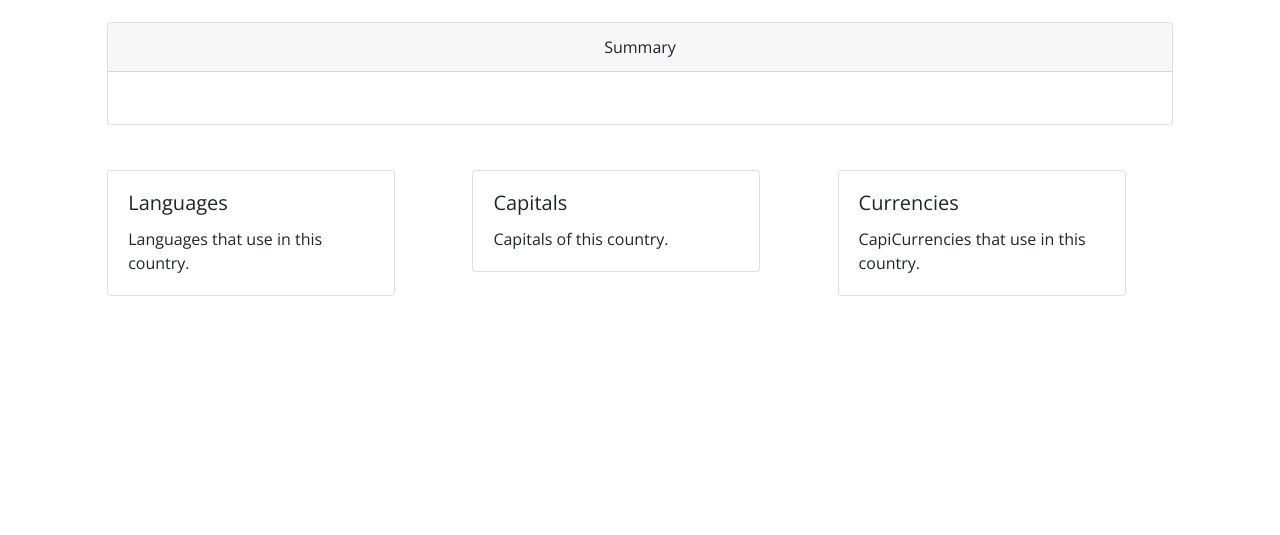
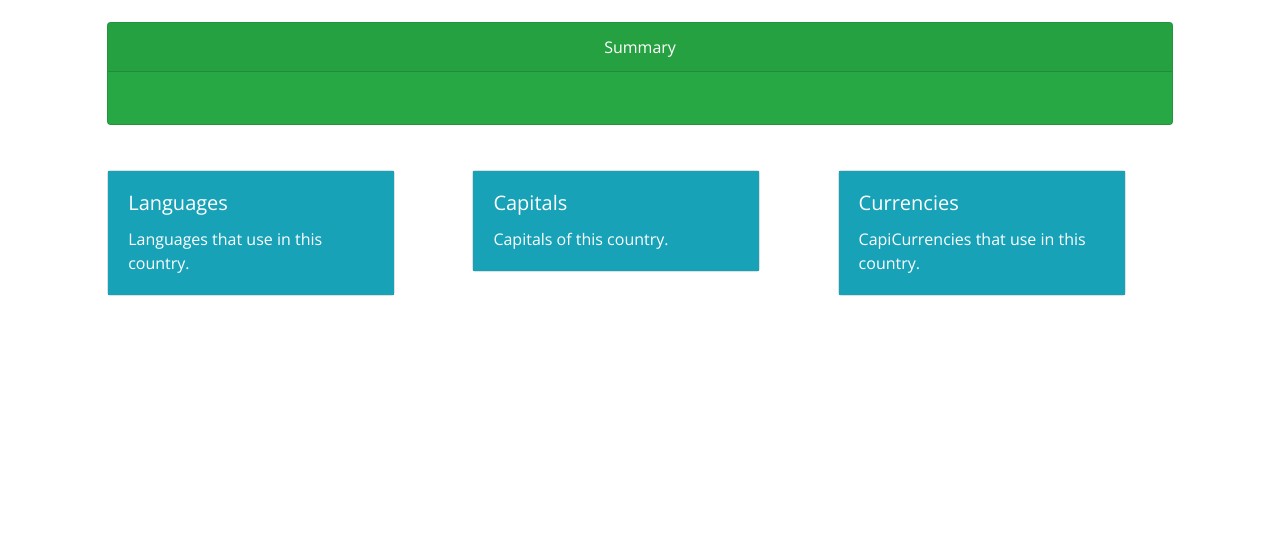
Before and after one commit to argaghulamahmad/countries-sparql-dbpedia, a Django app: template countries/templates/detail.html in a window 1280 px wide. Shown: the part 56-591 px from the top of the page. Run offline with Django 3.2, Linux system fonts and the light colour scheme; the template is opened without the code that fills it, so the values that code supplies are empty; some libraries are stand-ins or nearby versions.

Commit message:
Coloring detail page

```diff
--- a/countries/templates/detail.html
+++ b/countries/templates/detail.html
@@ -7,7 +7,7 @@
 {% block content %}
     <div class="container">
         <div class="container" id="summary-container">
-            <div class="card text-center">
+            <div class="card text-white bg-success text-center">
                 <div class="card-header">
                     Summary
                 </div>
@@ -22,7 +22,7 @@
             <div class="row">
                 <div class="col-sm">
                     <div class="card" style="width: 18rem;">
-                        <div class="card-body">
+                        <div class="card-body text-white bg-info">
                             <h5 class="card-title">Languages</h5>
                             <p class="card-text">Languages that use in this country.</p>
                         </div>
@@ -35,7 +35,7 @@
                 </div>
                 <div class="col-sm">
                     <div class="card" style="width: 18rem;">
-                        <div class="card-body">
+                        <div class="card-body text-white bg-info">
                             <h5 class="card-title">Capitals</h5>
                             <p class="card-text">Capitals of this country.</p>
                         </div>
@@ -48,7 +48,7 @@
                 </div>
                 <div class="col-sm">
                     <div class="card" style="width: 18rem;">
-                        <div class="card-body">
+                        <div class="card-body text-white bg-info">
                             <h5 class="card-title">Currencies</h5>
                             <p class="card-text">CapiCurrencies that use in this country.</p>
                         </div>
```
